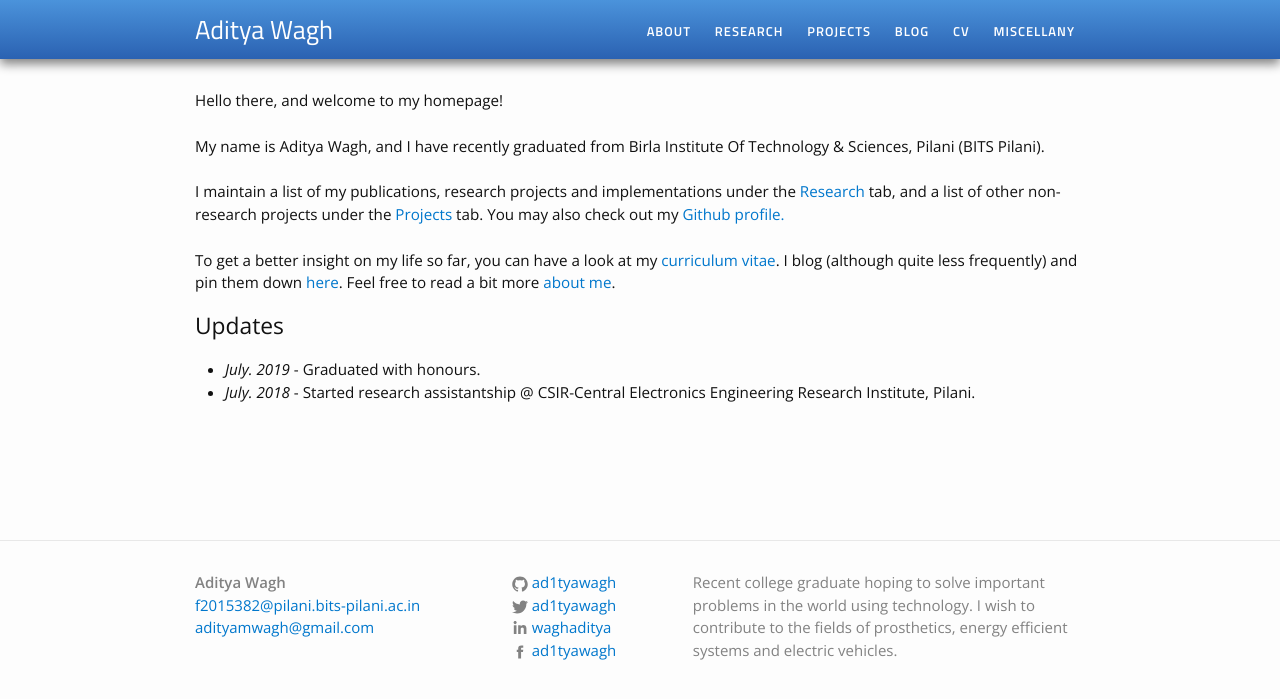
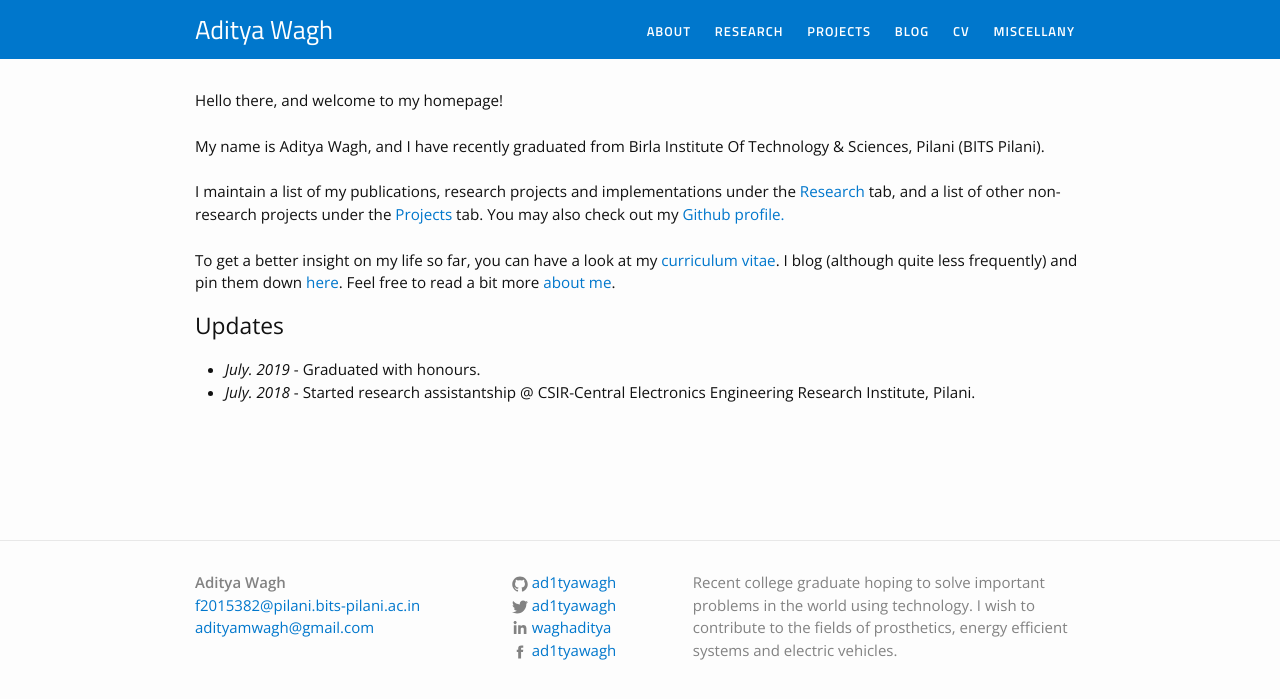
Before and after one commit to thecodeeagle/Ashlesha_Personal, a Jekyll site: the page built from index.html, in a window 1280 px wide. Shown: the top 699 px of the page. Built offline with Jekyll 4.4.1, drawn with Linux system fonts in a browser that asks for light colours.

Commit message:
Update _header.scss

```diff
--- a/_sass/_header.scss
+++ b/_sass/_header.scss
@@ -4,8 +4,7 @@
 .site-header {
     border-top: 0px solid $grey-color-dark;
     // min-height: 56px;
-    background-image: linear-gradient($blue-color-light, $blue-color-dark);
-    box-shadow: 0px 5px 10px grey;
+    background: #07c;
     // Positioning context for the mobile navigation icon
     position: relative;
 }
```
